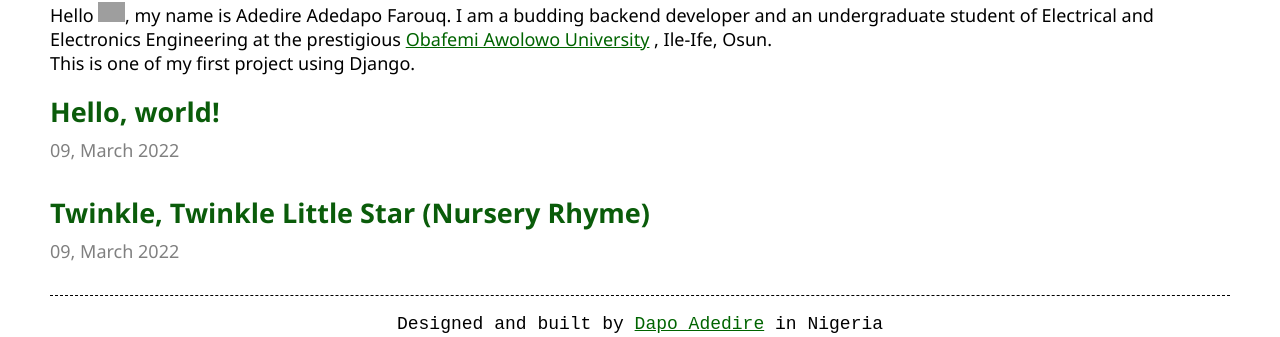
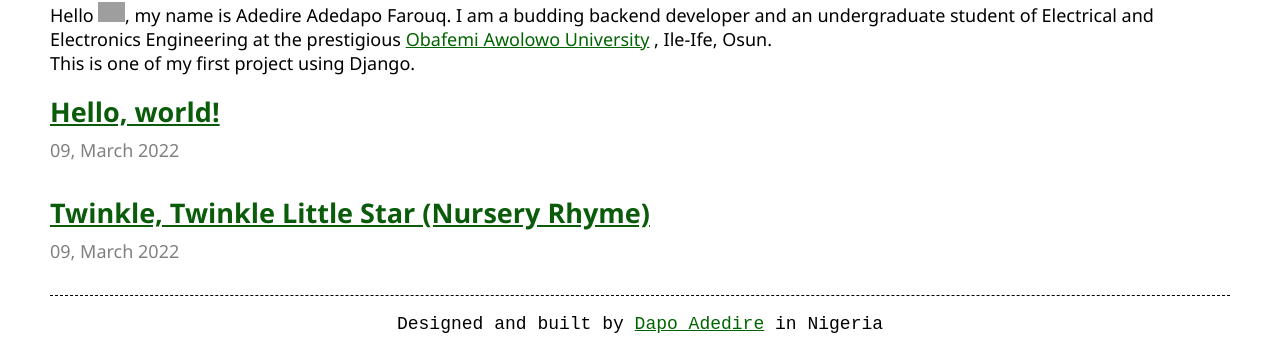
Before and after one commit to dapoadedire/django-blog-website, a Django app: page / in a window 1280 px wide. Shown: the part 188-525 px from the top of the page. Run offline with Django 4.2, Linux system fonts and the light colour scheme; data comes from the database, SQL or seed files in the repository; grey boxes are pictures that could not be loaded.

Commit message:
initial commit

```diff
--- a/static/css/base.css
+++ b/static/css/base.css
@@ -62,7 +62,7 @@ body{
 }
 
 .post-entry h2 a:hover {
-    color: rgb(34, 211, 28);
+    color: darkgreen;
 }
 
 footer{
--- a/templates/home.html
+++ b/templates/home.html
@@ -9,7 +9,7 @@
     {% for post in object_list %}
 
        <div class="post-entry">
-           <h2><a href="{% url 'post_detail' post.pk %}">{{ post.title }}</a></h2>
+           <h2><a href="{% url 'post_detail' post.pk %}"><u>{{ post.title }}</u></a></h2>
            <p style="color:grey;" >{{ post.datepublished }}</p>
            {% comment %} <p>{{ post.body | slice:":50" }}</p> {% endcomment %}
         </div>
```
